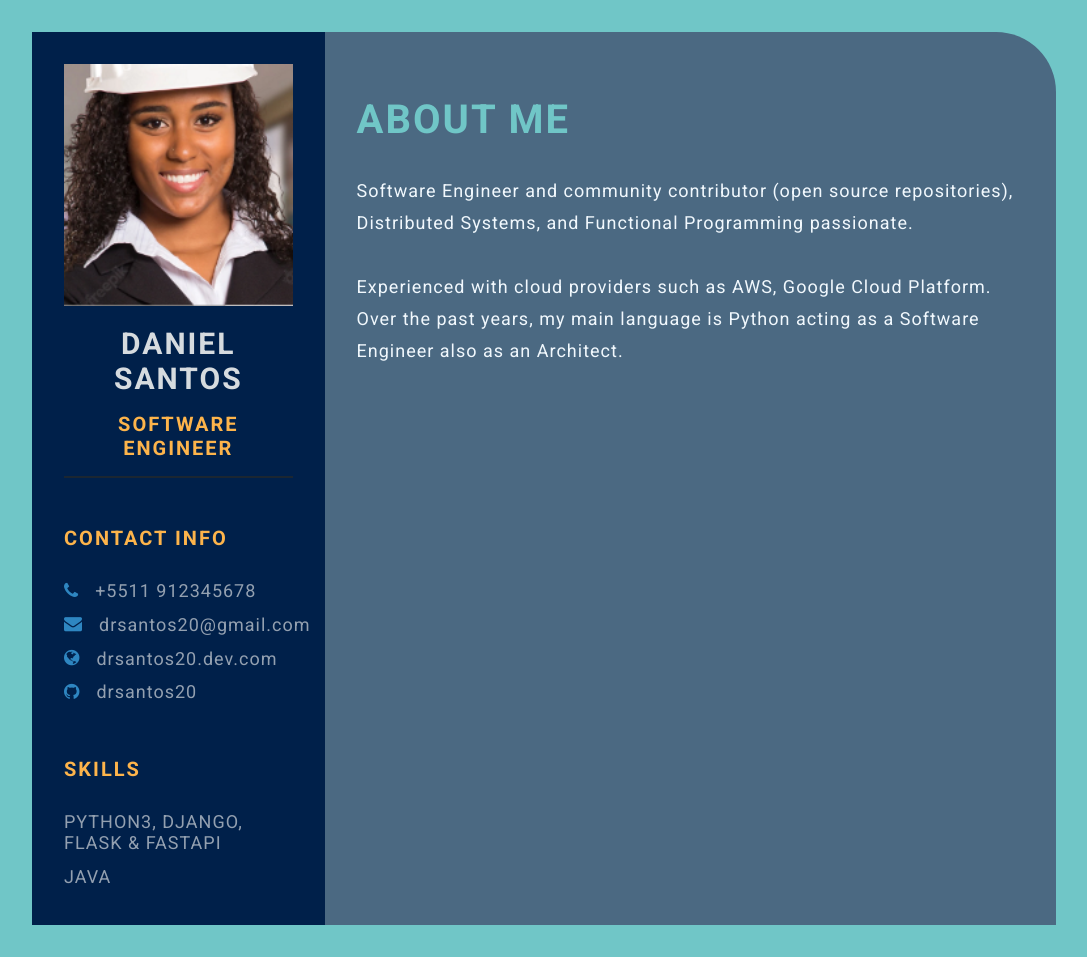
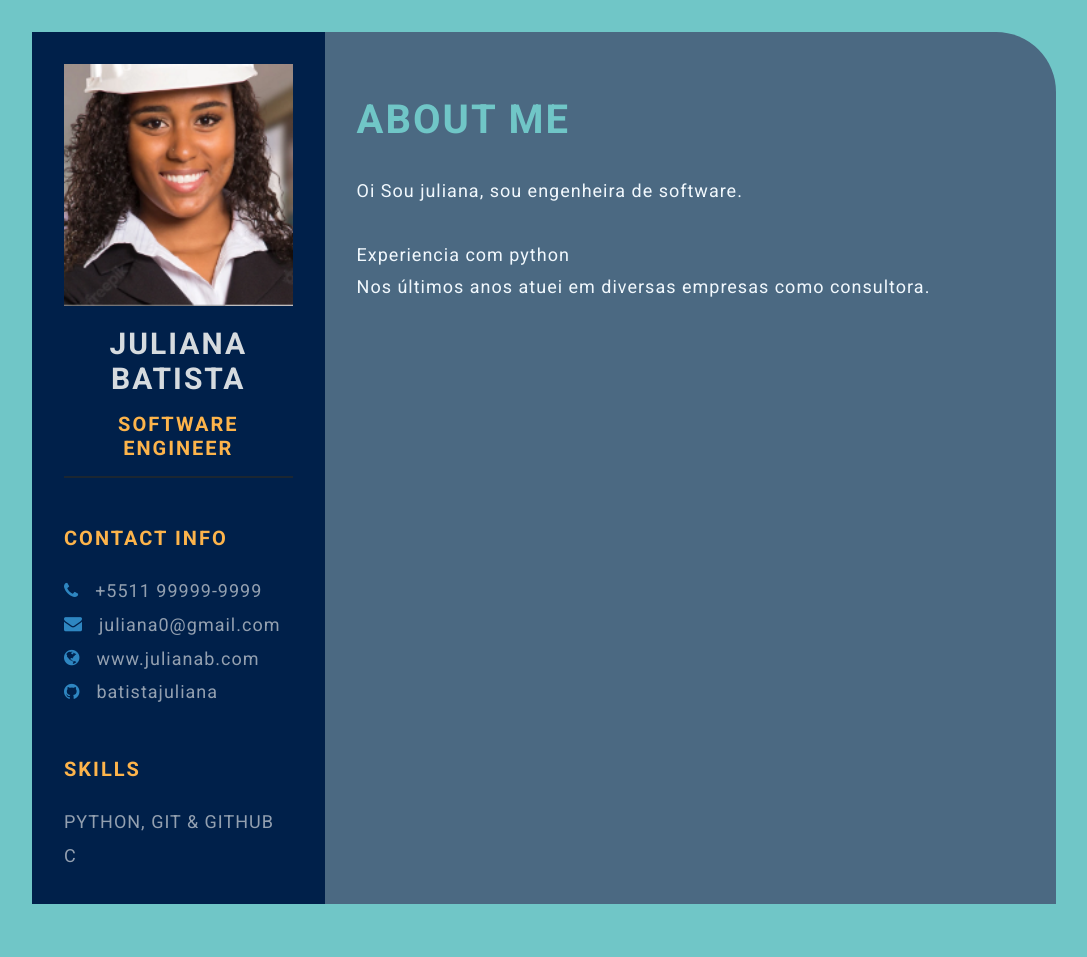
Before and after one commit to batistajuliana/devweekgit.github.io, a plain HTML site: page index.html in a window 1280 px wide. Shown: the whole page, without its empty margins (96-1183 px from the left). After the commit the page ends 936 px from the top, so only its background shows below. Drawn offline with Linux system fonts and the light colour scheme.

Commit message:
atualizei cv de novo

```diff
--- a/index.html
+++ b/index.html
@@ -23,27 +23,27 @@
             <div class="left-section-contents">
                 <div class="profile">
                     <img class="profile-image" src="img/profile-image.png" alt="Profile image">
-                    <p class="name">Daniel Santos</p>
+                    <p class="name">Juliana Batista</p>
                     <p class="profession">Software Engineer</p>
                 </div>
                 <div class="contact-info">
                     <p class="left-title">Contact Info</p>
                     <ul>
-                        <li><i class="fa fa-phone"></i>+5511 912345678
+                        <li><i class="fa fa-phone"></i>+5511 99999-9999
                         </li>
-                        <li><i class="fa fa-envelope"></i>drsantos20@gmail.com
+                        <li><i class="fa fa-envelope"></i>juliana0@gmail.com
                         </li>
-                        <li><i class="fa fa-globe"></i>drsantos20.dev.com
+                        <li><i class="fa fa-globe"></i>www.julianab.com
                         </li>
-                        <li><i class="fa fa-github"></i>drsantos20
+                        <li><i class="fa fa-github"></i>batistajuliana
                         </li>
                     </ul>
                 </div>
                 <div class="skills">
                     <p class="left-title">Skills</p>
                     <ul>
-                        <li><p>Python3, Django, Flask & FastAPI</p></li>
-                        <li><p>Java</p></li>
+                        <li><p>Python, Git & Github</p></li>
+                        <li><p>C</p></li>
                     </ul>
                 </div>
             </div>
@@ -54,9 +54,9 @@
                 <section class="about gap">
                     <div class="right-title">About Me</div>
                     <p class="about-me-contents">
-                        Software Engineer and community contributor (open source repositories), Distributed Systems, and Functional Programming passionate.<br>
-                        <br> Experienced with cloud providers such as AWS, Google Cloud Platform.
-                        <br> Over the past years, my main language is Python acting as a Software Engineer also as an Architect.
+                        Oi Sou juliana, sou engenheira de software.<br>
+                        <br> Experiencia com python
+                        <br> Nos últimos anos atuei em diversas empresas como consultora.
                     </p>
                 </section>
              </div>
```
